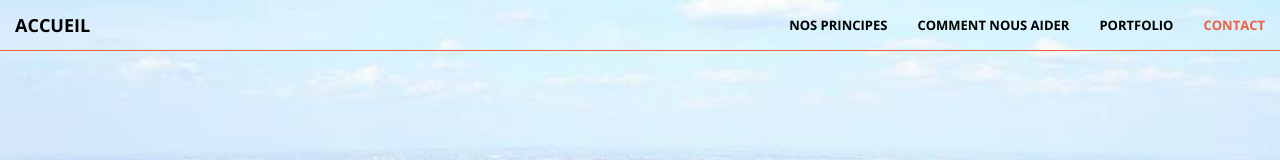
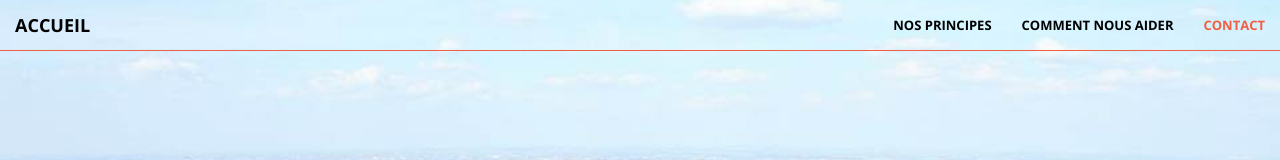
Before and after one commit to MLCLille/MLCLille.github.io, a website: page index.html in a window 1280 px wide. Shown: the top 160 px of the page. Drawn offline with nearby package versions, Linux system fonts and the light colour scheme.

Commit message:
lien portfolio effacé

```diff
--- a/index.html
+++ b/index.html
@@ -57,9 +57,6 @@
                     </li>
                     <li>
                         <a class="page-scroll" href="#services">Comment nous aider</a>
-                    </li>
-                    <li>
-                        <a class="page-scroll" href="#portfolio">Portfolio</a>
                     </li>
                     <li>
                         <a class="page-scroll" href="#contact">Contact</a>
```
